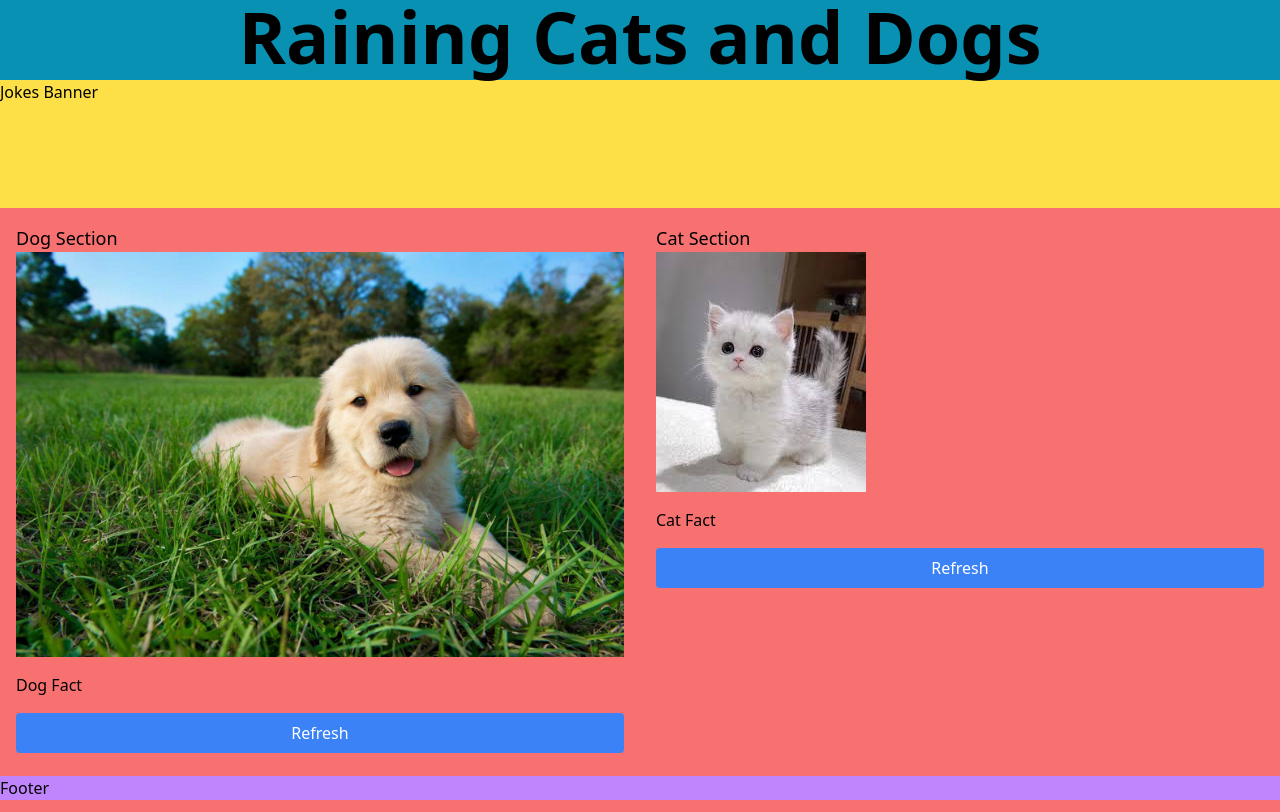
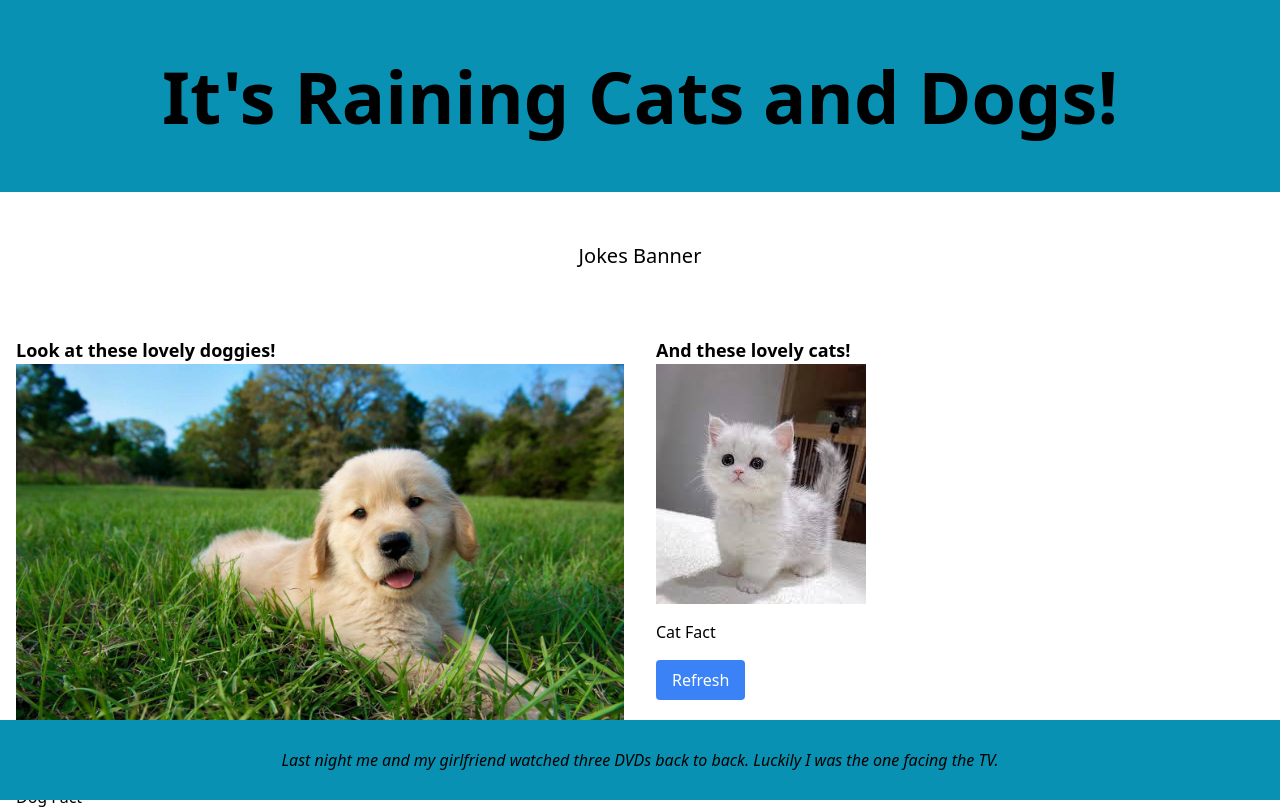
Before and after one commit to nonebula/cats-and-dogs, a website: page build/index.html in a window 1280 px wide. Shown: the top 812 px of the page. Drawn offline with Linux system fonts and the light colour scheme; no server answers.

Commit message:
Further tailwind editing

```diff
--- a/build/index.html
+++ b/build/index.html
@@ -9,19 +9,23 @@
   </head>
   <body class="min-h-screen flex-wrap">
     <!-- Header -->
-    <div class="bg-cyan-600 min-h-20 text-7xl font-bold">
-      <header id="header" class="flex place-content-center">
-        Raining Cats and Dogs
-      </header>
+    <div
+      class="bg-cyan-600 flex h-48 text-7xl font-bold items-center justify-center"
+    >
+      <header id="header" class="">It's Raining Cats and Dogs!</header>
     </div>
     <!-- Banner -->
-    <div class="bg-yellow-300 h-32 ">
+    <div class="h-32 flex items-center justify-center text-xl font-medium">
       <section id="banner" class="">Jokes Banner</section>
     </div>
-    <div class="bg-red-400 flex flex-grow h-screen">
+    <div class="flex flex-grow h-screen">
       <!-- Dog Section -->
-      <section id="dog-section" class="w-1/2 p-4 flex flex-col h-full">
-        <h2 class="text-lg">Dog Section</h2>
+      <section
+        id="dog-section"
+        class="w-1/2 p-4 flex flex-col justify-between h-full"
+      >
+        <h2 class="text-lg font-bold mb-5">Look at these lovely doggies!</h2>
+
         <div id="dog-image-container" class="mb-4">
           <img
             id="dog-image"
@@ -30,6 +34,7 @@
             class=""
           />
         </div>
+
         <div id="dog-fact-container" class="mb-4">Dog Fact</div>
         <button
           id="dog-refresh"
@@ -39,8 +44,11 @@
         </button>
       </section>
       <!-- Cat Section -->
-      <section id="cat-section" class="w-1/2 p-4 flex flex-col h-full">
-        <h2 class="text-lg">Cat Section</h2>
+      <section
+        id="cat-section"
+        class="w-1/2 p-4 flex flex-col justify-between h-full"
+      >
+        <h2 class="text-lg font-bold mb-5">And these lovely cats!</h2>
         <div id="cat-image-container" class="mb-4">
           <img
             id="cat-image"
@@ -49,6 +57,7 @@
             class=""
           />
         </div>
+        <div class="">
           <div id="cat-fact-container" class="mb-4">Cat Fact</div>
           <button
             id="cat-refresh"
@@ -56,11 +65,17 @@
           >
             Refresh
           </button>
+        </div>
       </section>
     </div>
 
     <!-- Footer -->
-    <footer class="bg-purple-400 fixed bottom-0 w-full">Footer</footer>
+    <footer
+      class="bg-cyan-600 fixed bottom-0 w-full h-20 flex items-center justify-center italic"
+    >
+      Last night me and my girlfriend watched three DVDs back to back. Luckily I
+      was the one facing the TV.
+    </footer>
   </body>
   <script src="./index.js"></script>
 </html>
--- a/build/index.js
+++ b/build/index.js
@@ -39,20 +39,25 @@ const getJoke = () => __awaiter(void 0, void 0, void 0, function* () {
     }
 });
 // Dog image generation API
+// Dog image generation API
 function fetchDog() {
     return __awaiter(this, void 0, void 0, function* () {
         try {
-            const response = yield fetch("https://random.dog/woof.json");
-            const dogImg = yield response.json();
-            // console.log(dogImg.url);
-            const dogImageUrl = dogImg.url;
+            let dogImageUrl;
+            // Fetch dog URL until it's an image
+            do {
+                const response = yield fetch("https://random.dog/woof.json");
+                const dogImg = yield response.json();
+                console.log(dogImg.url);
+                dogImageUrl = dogImg.url;
+            } while (!dogImageUrl.endsWith(".jpg") && !dogImageUrl.endsWith(".jpeg"));
+            // Get the existing image element with the ID "dog-image"
             const dogImgElement = document.getElementById("dog-image");
+            // Set the source of the image to the retrieved URL
             dogImgElement.src = dogImageUrl;
+            // Style the image element
             dogImgElement.style.maxWidth = "500px";
             dogImgElement.style.maxHeight = "500px";
-            const container = document.getElementById("dog-image-container");
-            container.innerHTML = "";
-            container === null || container === void 0 ? void 0 : container.appendChild(dogImgElement);
         }
         catch (error) {
             console.error("Error fetching dog image:", error);
--- a/build/index.ts
+++ b/build/index.ts
@@ -55,24 +55,30 @@ const getJoke = async (): Promise<void> => {
 };
 
 // Dog image generation API
+// Dog image generation API
 async function fetchDog(): Promise<void> {
   try {
-    const response = await fetch("https://random.dog/woof.json");
-    const dogImg: DogImage = await response.json();
-    // console.log(dogImg.url);
-    const dogImageUrl = dogImg.url;
+    let dogImageUrl: string;
 
+    // Fetch dog URL until it's an image
+    do {
+      const response = await fetch("https://random.dog/woof.json");
+      const dogImg: DogImage = await response.json();
+      console.log(dogImg.url);
+      dogImageUrl = dogImg.url;
+    } while (!dogImageUrl.endsWith(".jpg") && !dogImageUrl.endsWith(".jpeg"));
+
+    // Get the existing image element with the ID "dog-image"
     const dogImgElement = document.getElementById(
       "dog-image"
     ) as HTMLImageElement;
+
+    // Set the source of the image to the retrieved URL
     dogImgElement.src = dogImageUrl;
 
+    // Style the image element
     dogImgElement.style.maxWidth = "500px";
     dogImgElement.style.maxHeight = "500px";
-
-    const container = document.getElementById("dog-image-container");
-    container.innerHTML = "";
-    container?.appendChild(dogImgElement);
   } catch (error) {
     console.error("Error fetching dog image:", error);
   }
```
Also changed, not shown: build/css/style.css. Lines whose indentation alone changed are shown as unchanged.
